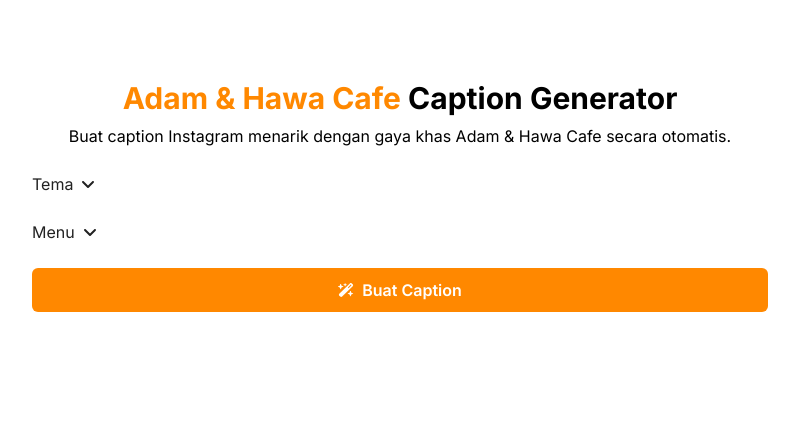
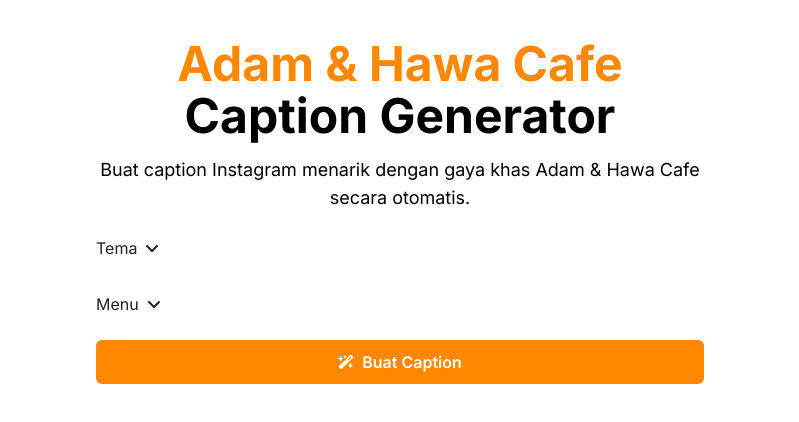
Before and after one commit to rach-syahputra/ahcafe-caption-generator, a React (Vite) app: page / in a window 1280 px wide. Shown: the top 422 px of the page, without its empty margins (240-1039 px from the left). Built offline with nearby package versions, Linux system fonts and the light colour scheme; no server answers.

Commit message:
style: adjust font sizes

```diff
--- a/src/components/Button.tsx
+++ b/src/components/Button.tsx
@@ -13,7 +13,7 @@
     <button
       type='button'
       onClick={onClick}
-      className='hover:bg-primary-hover flex h-11 w-full items-center justify-center gap-2 rounded-md bg-primary px-4 text-sm font-semibold text-white transition-all duration-300 ease-in-out xs:place-self-end md:text-base'
+      className='flex h-11 w-full items-center justify-center gap-2 rounded-md bg-primary px-4 font-semibold text-white transition-all duration-300 ease-in-out hover:bg-primary-hover xs:place-self-end'
     >
       <img src={wandMagicIcon} alt='wand magic icon' width={16} />
       {children}
--- a/src/components/Caption.tsx
+++ b/src/components/Caption.tsx
@@ -25,7 +25,7 @@
           <LoadingSpinner />
         ) : caption ? (
           <>
-            <p className='text-sm md:text-base'>{caption}</p>
+            <p>{caption}</p>
             <div className='h-0.5 w-full rounded-full bg-gray-200 opacity-85'></div>
             <Copy onClick={handleCopy} />
           </>
--- /dev/null
+++ b/src/components/Header.tsx
@@ -0,0 +1,16 @@
+const Header = () => {
+  return (
+    <div className='flex flex-col gap-4'>
+      <h1 className='flex flex-col gap-1 text-2xl font-bold md:text-5xl'>
+        <span className='text-primary'>Adam & Hawa Cafe </span>
+        Caption Generator
+      </h1>
+      <p className='text-base md:text-lg'>
+        Buat caption Instagram menarik dengan gaya khas Adam & Hawa Cafe secara
+        otomatis.
+      </p>
+    </div>
+  )
+}
+
+export default Header
--- a/src/pages/Home.tsx
+++ b/src/pages/Home.tsx
@@ -5,6 +5,7 @@
 import Caption from '../components/Caption'
 import { GenerateCaptionButton } from '../components/Button'
 import Input from '../components/Input'
+import Header from '../components/Header'
 
 const Home = () => {
   const [caption, setCaption] = useState<string>('')
@@ -47,19 +48,10 @@
   }
 
   return (
-    <div className='mx-auto flex min-h-screen w-full max-w-screen-md flex-col items-center gap-4 p-4 py-10 text-center md:py-20'>
-      <div className='flex flex-col gap-2'>
-        <h1 className='text-2xl font-bold max-xs:flex max-xs:flex-col md:text-3xl'>
-          <span className='text-primary'>Adam & Hawa Cafe </span>
-          Caption Generator
-        </h1>
-        <p className='text-sm md:text-base'>
-          Buat caption Instagram menarik dengan gaya khas Adam & Hawa Cafe
-          secara otomatis.
-        </p>
-      </div>
+    <div className='mx-auto flex min-h-screen w-full max-w-screen-sm flex-col items-center gap-4 p-4 py-10 text-center'>
+      <Header />
 
-      <div className='flex w-full flex-col gap-2'>
+      <div className='flex w-full flex-col gap-4'>
         <Input
           name='theme'
           label='Tema'
```
